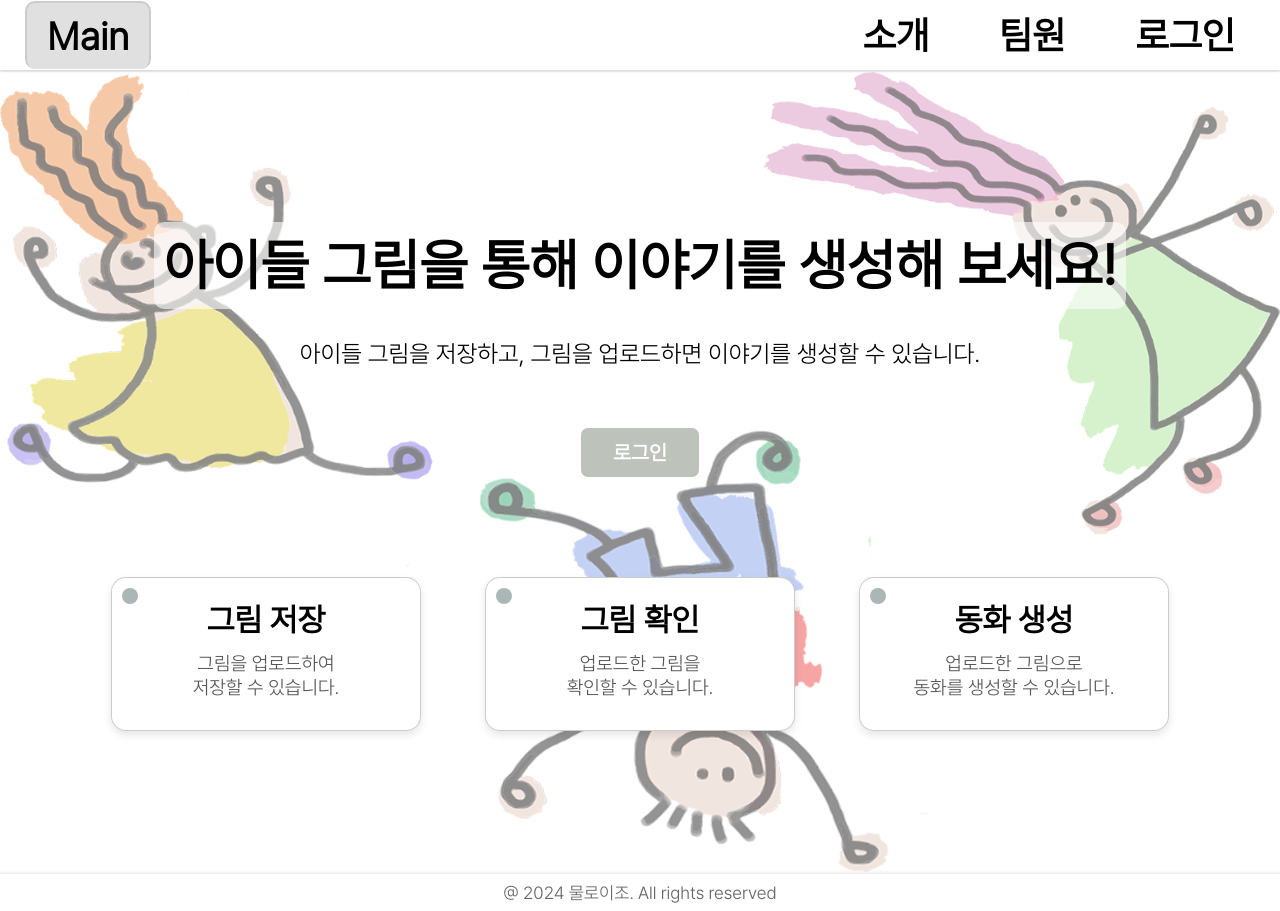
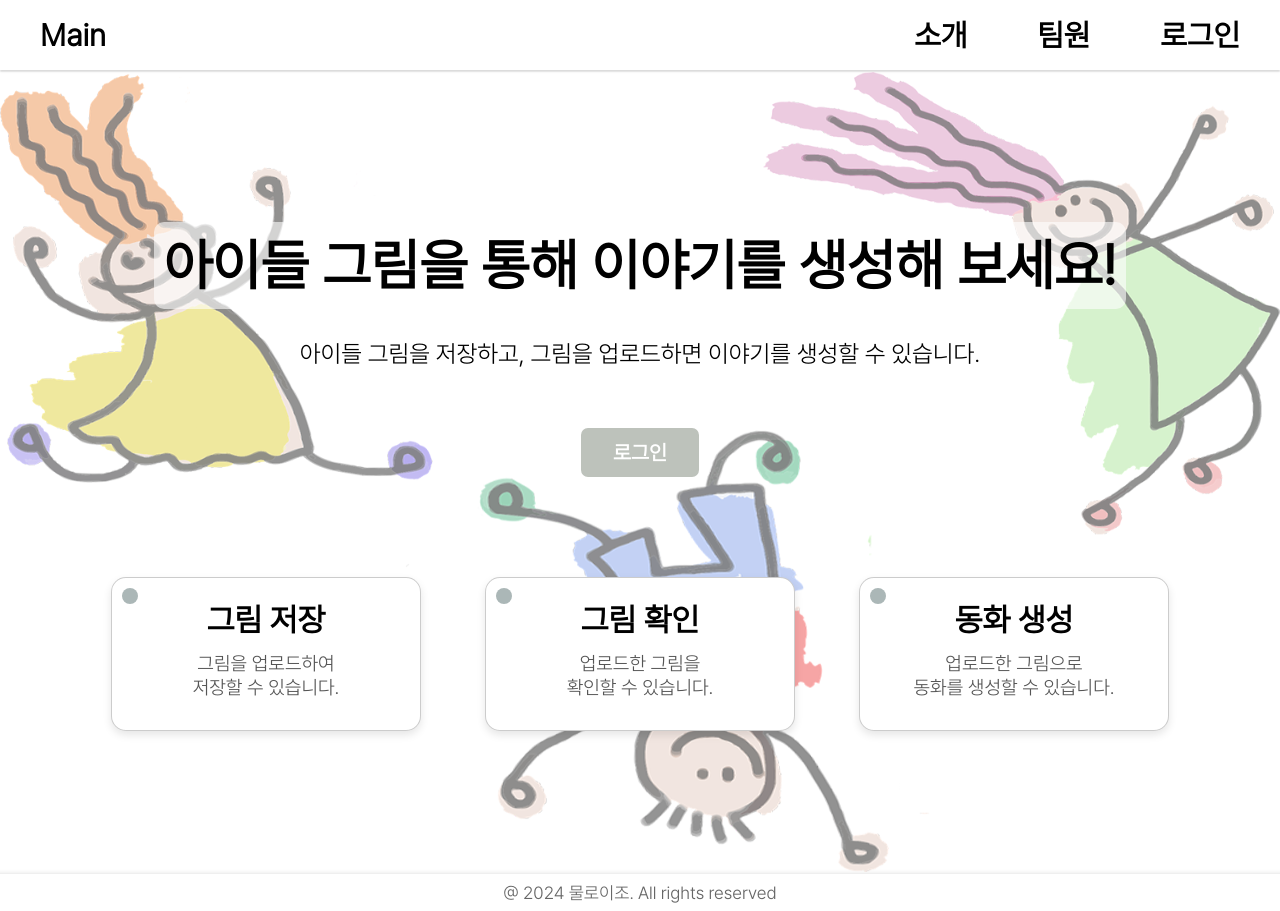
Before and after one commit to HeoSeonJin0504/CapstoneDesign, a React (Vite) app: page / in a window 1280 px wide. Built offline with nearby package versions, Linux system fonts and the light colour scheme; no server answers.

Commit message:
Header 디자인 수정 (애니메이션 수정, active 디자인 수정

```diff
--- a/src/components/Header.tsx
+++ b/src/components/Header.tsx
@@ -1,17 +1,36 @@
 import { NavLink, useNavigate, useLocation } from "react-router-dom";
-import styled from "styled-components";
+import styled, { keyframes } from "styled-components";
 import { useState } from "react";
+
+const HeaderAnimation = keyframes`
+  from {
+    width: 0;
+    left: 50%;
+  }
+  to {
+    width: 100%;
+    left: 0;
+  }
+`;
 
 const Style = styled.header`
   width: 100%;
   height: 70px;
-  padding: 0 25px;
+  padding: 0 20px;
 
   display: flex;
   justify-content: space-between;
   align-items: center;
   box-shadow: 0 2px 2px rgba(0, 0, 0, 0.15);
   margin-bottom: 2px;
+
+  h1 {
+    font-size: 1.6em;
+  }
+  h2 {
+    margin-right: 10px;
+    font-size: 1.8em;
+  }
 
   ul,
   ul li,
@@ -39,17 +58,35 @@ const Style = styled.header`
     transition: background-color 0.5s, color 0.5s;
   }
 
-  a.active {
-    border: 2px solid #ccc;
-    border-bottom: none;
+  a.active:not(.main-link) {
+    border: none;
+    background-color: transparent;
+    font-weight: bold;
+    position: relative;
+    color: black;
+  }
+
+  a.active:not(.main-link)::after {
+    content: "";
+    position: absolute;
+    bottom: 0px;
+    left: 50%;
+    width: 100%;
+    height: 7px;
     background-color: #e0e0e0;
+    animation: ${HeaderAnimation} 0.5s ease-out forwards;
   }
 
   a:hover {
     background-color: #e0e0e0;
   }
 
-  @media (max-width: 768px) { // 모바일 세로 모드(반응형)
+  .main-link {
+    border: none !important; /* 'Main' 링크에는 헤더 애니메이션 적용 x */
+    background-color: transparent !important;
+  }
+
+  @media (max-width: 768px) {
     flex-direction: column;
     height: auto;
     padding: 10px;
@@ -77,7 +114,7 @@ const Dropdown = styled.div`
   box-shadow: 0 2px 5px rgba(0, 0, 0, 0.15);
   z-index: 1000;
 
-  @media (max-width: 768px) { // 모바일 세로 모드(반응형)
+  @media (max-width: 768px) {
     top: auto;
     bottom: -70px;
     right: 0;
@@ -116,41 +153,61 @@ const Header = ({ user, setUser }: HeaderProps) => {
 
   return (
     <Style>
-      <NavLink to="/" className={location.pathname === "/" ? "active" : ""}>
+      <NavLink
+        to="/"
+        className={`main-link ${location.pathname === "/" ? "active" : ""}`}
+      >
         <h1>Main</h1>
       </NavLink>
       <ul>
         <li>
-          <NavLink to="/introduce" className={location.pathname === "/introduce" ? "active" : ""}>
+          <NavLink
+            to="/introduce"
+            className={location.pathname === "/introduce" ? "active" : ""}
+          >
             <h1>소개</h1>
           </NavLink>
         </li>
         {user && (
           <li>
-            <NavLink to="/get-started" className={location.pathname === "/get-started" ? "active" : ""}>
+            <NavLink
+              to="/get-started"
+              className={location.pathname === "/get-started" ? "active" : ""}
+            >
               <h1>실습하기</h1>
             </NavLink>
           </li>
         )}
         <li>
-          <NavLink to="/team" className={location.pathname === "/team" ? "active" : ""}>
+          <NavLink
+            to="/team"
+            className={location.pathname === "/team" ? "active" : ""}
+          >
             <h1>팀원</h1>
           </NavLink>
         </li>
         <li>
           {user ? (
             <div style={{ position: "relative" }}>
-              <h1 onClick={() => setDropdownOpen(!dropdownOpen)} style={{ cursor: "pointer" }}>
+              <h2
+                onClick={() => setDropdownOpen(!dropdownOpen)}
+                style={{ cursor: "pointer" }}
+              >
                 {user.name}님
-              </h1>
+              </h2>
               {dropdownOpen && (
                 <Dropdown>
-                  <DropdownButton onClick={handleLogout}>로그아웃</DropdownButton>
+                  <DropdownButton onClick={handleLogout}>
+                    로그아웃
+                  </DropdownButton>
                 </Dropdown>
               )}
             </div>
           ) : (
-            <NavLink to="/login" className={location.pathname === "/login" ? "active" : ""}>
+            <NavLink
+              to="/login"
+              className={location.pathname === "/login" ? "active" : ""}
+            >
               <h1>로그인</h1>
             </NavLink>
           )}
```
